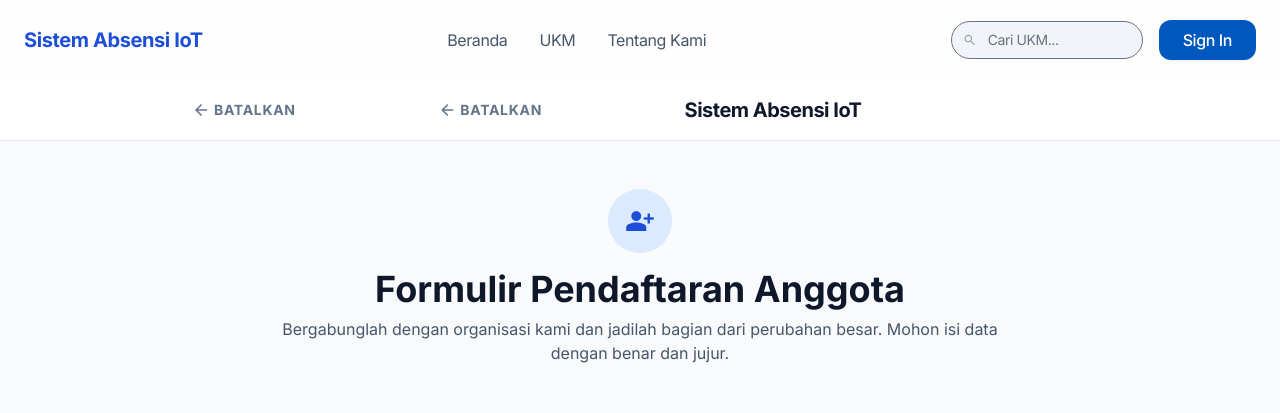
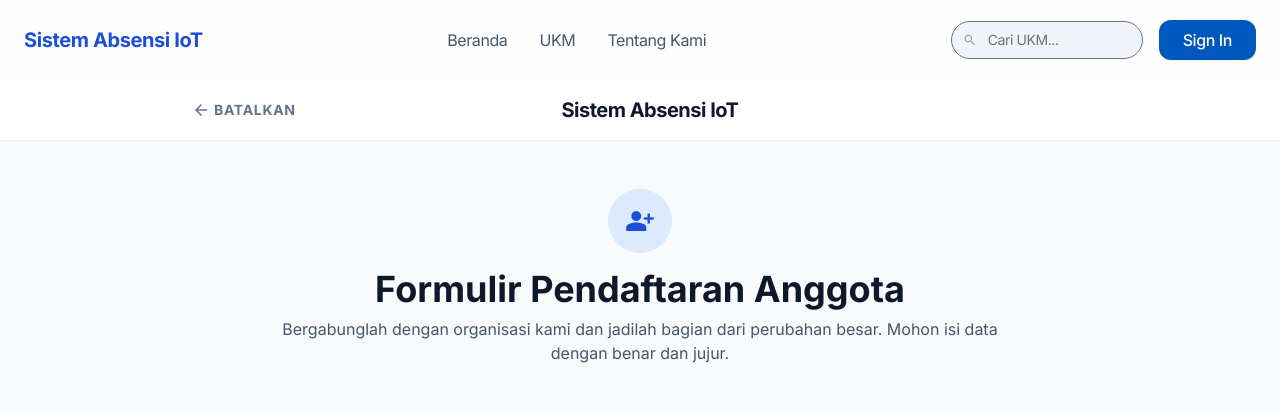
Before and after one commit to bufan354/manajemen_organisasi_ukm, a PHP site: page /absensi/index.php?page=daftar_anggota in a window 1280 px wide. Shown: the top 413 px of the page. Run offline with PHP 8.4, Linux system fonts and the light colour scheme; data comes from the database, SQL or seed files in the repository; data that the repository does not hold is empty; some libraries are stand-ins or nearby versions.

Commit message:
fix: hapus tombol batalkan yang redundan di navbar pendaftaran

```diff
--- a/views/public/daftar_anggota.php
+++ b/views/public/daftar_anggota.php
@@ -1,10 +1,6 @@
 <!-- Navbar Sederhana (Hanya Logo & Kembali) -->
 <nav class="bg-white border-b border-slate-200 w-full py-4 px-6 z-50 sticky top-0">
     <div class="max-w-4xl mx-auto flex items-center justify-between">
-        <a class="flex items-center gap-1 text-slate-500 hover:text-blue-500 transition-colors shrink-0" href="index.php?page=katalog_ukm">
-            <span class="material-symbols-outlined text-[18px]">arrow_back</span>
-            <span class="text-sm font-bold uppercase tracking-wider">Batalkan</span>
-        </a>
         <a class="flex items-center gap-1 text-slate-500 hover:text-blue-500 transition-colors shrink-0" href="index.php?page=katalog_ukm">
             <span class="material-symbols-outlined text-[18px]">arrow_back</span>
             <span class="text-sm font-bold uppercase tracking-wider">Batalkan</span>
```
